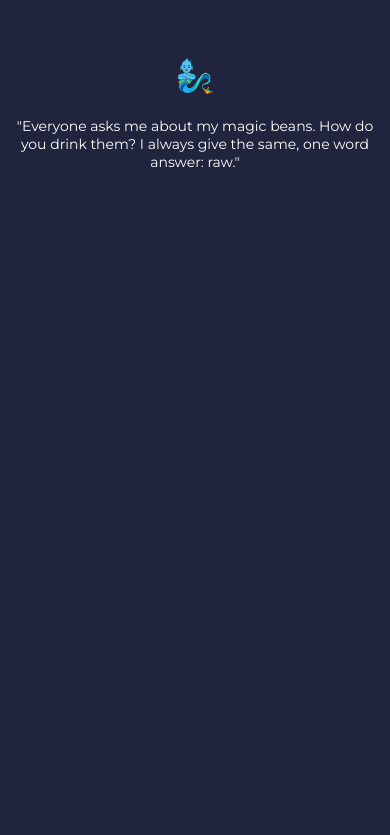
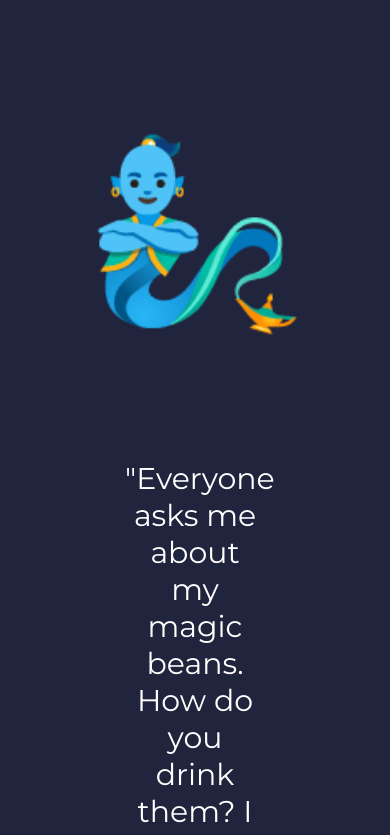
Before and after one commit to alexi/alexi.github.io, a plain HTML site: page index.html in a window 390 px wide. Shown: the top 835 px of the page. Drawn offline with Linux system fonts and the light colour scheme.

Commit message:
Update index.html

```diff
--- a/index.html
+++ b/index.html
@@ -30,14 +30,17 @@ html {
 	margin-top: 15%;
 }
 h1 {
-	font-size: 72px;
+	font-size: 10em;
+}
+p {
+	font-size: 30px;
 }
 @media screen and (max-width: 600px) {
 	body {
-		font-size: 14px;
+		font-size: 18px;
 	}
 	h1 {
-		font-size: 32px;
+		font-size: 10em;
 	}
 }
 </style>
@@ -46,7 +49,7 @@ h1 {
 <body>
 <div class="main">
 <h1>🧞‍♂️</h1>
-<p>"Everyone asks me about my magic beans. How do you drink them? I always give the same, one word answer: raw."</p>
+<p style="padding: 0 30vw;">"Everyone asks me about my magic beans. How do you drink them? I always give the same, one word answer: raw."</p>
 </div>
 </body>
 </html>
```
